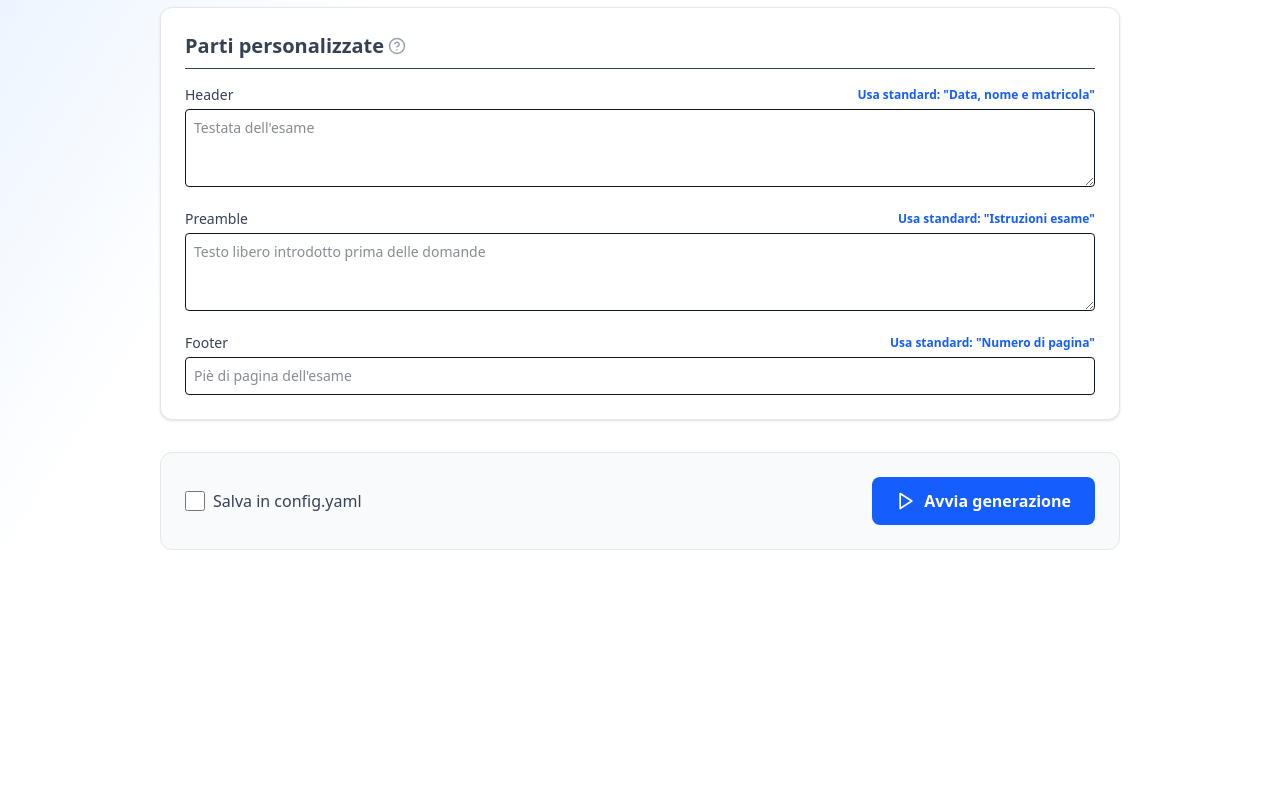
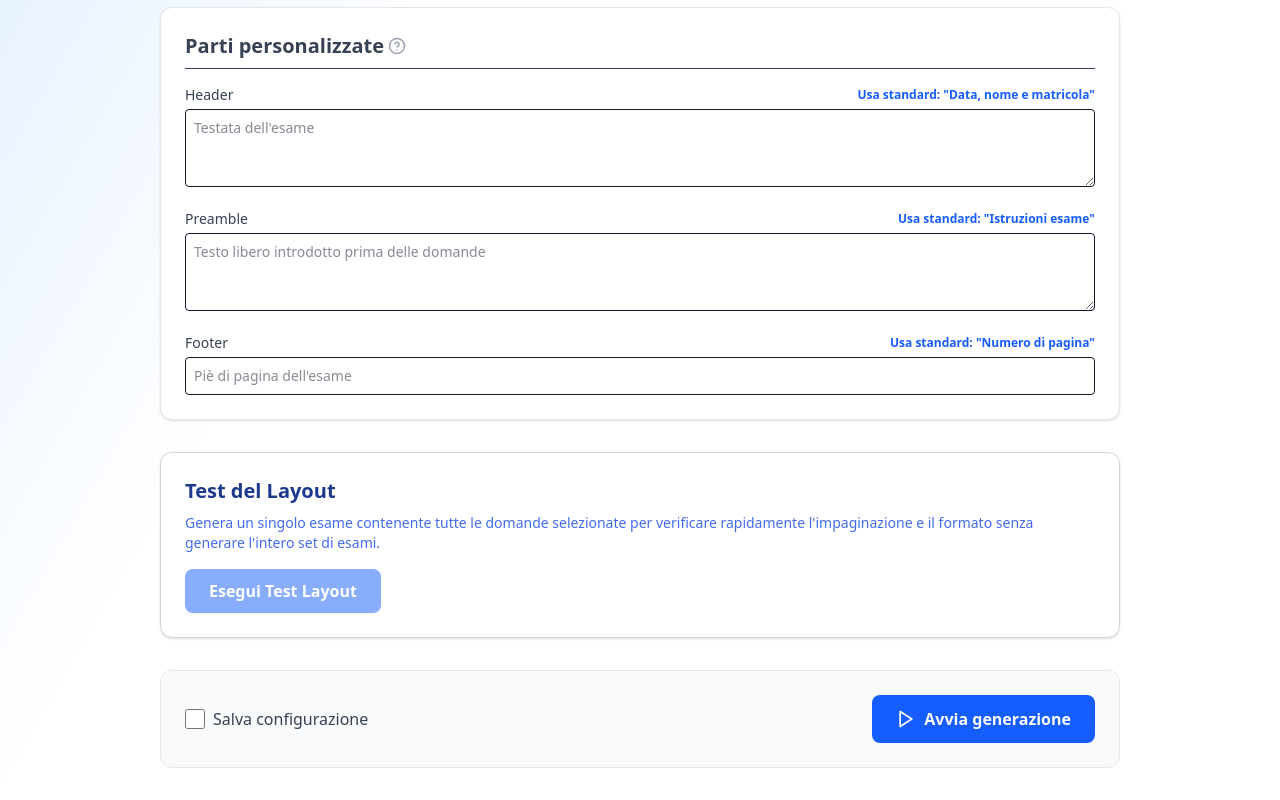
Before and after one commit to andrea-peruzza/OMR-Exams, a React (Vite) app in the folder frontend/: page /generate in a window 1280 px wide. Shown: the part 1434-2234 px from the top of the page. Before the commit the page ends 2016 px from the top, so only its background shows below. Built offline with nearby package versions, Linux system fonts and the light colour scheme; no server answers.

Commit message:
feat(frontend): Aggiungere test del layout e hook
-Aggiunta della sezione per il test del layout con visualizzatore del
pdf generato.
-Aggiunta dell'hook per il controllo di file già esistenti.
-Aggiunto collegamento all'api per il test del layout in client.js

```diff
--- a/frontend/src/api/client.js
+++ b/frontend/src/api/client.js
@@ -43,6 +43,10 @@ export const generateAPI = {
   },
   startGeneration: async (requestData) => {
     const response = await apiClient.post('/api/generate/start', requestData);
+    return response.data;
+  },
+  testLayout: async (requestData) => {
+    const response = await apiClient.post('/api/generate/test-layout', requestData);
     return response.data;
   }
 };
--- a/frontend/src/pages/Generate.jsx
+++ b/frontend/src/pages/Generate.jsx
@@ -1,10 +1,11 @@
 import React, { useState, useEffect } from 'react';
 import { generateAPI } from '../api/client';
-import { Play, Upload, CheckCircle2, AlertCircle, ArrowLeft, FilePlus } from 'lucide-react';
+import { Play, Upload, CheckCircle2, AlertCircle, ArrowLeft, FilePlus, X, FileText } from 'lucide-react';
 import { useNavigate } from 'react-router-dom';
 import PDFPreview from '../components/PDFPreview';
 import BackButton from '../components/BackButton';
 import HelpButton from '../components/HelpButton';
+import { usePrompt } from '../hooks/usePrompt';
 
 export default function Generate() {
   const navigate = useNavigate();
@@ -43,6 +44,13 @@ export default function Generate() {
   const [error, setError] = useState(null);
   const [dataDir, setDataDir] = useState('');
   const [selectedConfig, setSelectedConfig] = useState('');
+
+  const [isTestLoading, setIsTestLoading] = useState(false);
+  const [testPdfUrl, setTestPdfUrl] = useState(null);
+  const [showTestModal, setShowTestModal] = useState(false);
+  const [testOutputPrefix, setTestOutputPrefix] = useState('test_layout');
+
+  const { prompt, PromptModal } = usePrompt();
 
   useEffect(() => {
     loadFiles();
@@ -116,7 +124,7 @@ export default function Generate() {
   const handleStart = async () => {
     let currentPrefix = runtime.output_prefix;
     while (availableFiles.jsons && availableFiles.jsons.includes(`${currentPrefix}.json`)) {
-      const userChoice = window.prompt(`Il file JSON "${currentPrefix}.json" esiste già.\nInserisci un nuovo prefisso per creare un nuovo file, oppure lascia questo per sovrascriverlo (Annulla per fermare):`, currentPrefix);
+      const userChoice = await prompt(`Il file JSON "${currentPrefix}.json" esiste già.\nInserisci un nuovo prefisso per creare un nuovo file, oppure lascia questo per sovrascriverlo (Annulla per fermare):`, currentPrefix);
       if (userChoice === null) {
         return;
       }
@@ -145,7 +153,7 @@ export default function Generate() {
       return latex;
     };
 
-    // Clean up config before sending
+    const getPayloadConfig = () => {
       const payloadConfig = { ...config };
       payloadConfig.header = translateToLatex(payloadConfig.header);
       payloadConfig.preamble = translateToLatex(payloadConfig.preamble);
@@ -155,12 +163,15 @@ export default function Generate() {
       if (!payloadConfig.exam.max_open_questions) delete payloadConfig.exam.max_open_questions;
       if (!payloadConfig.exam.page_limits) delete payloadConfig.exam.page_limits;
 
-    // Process questions mapping
       const mappedQuestions = payloadConfig.questions.filter(q => q.from && q.draw).map(q => ({
         from: q.from,
         draw: parseInt(q.draw, 10)
       }));
       payloadConfig.questions = mappedQuestions.length > 0 ? mappedQuestions : undefined;
+      return payloadConfig;
+    };
+
+    const payloadConfig = getPayloadConfig();
 
     const reqData = {
       config: payloadConfig,
@@ -193,8 +204,83 @@ export default function Generate() {
     }
   };
 
+  const handleTestLayout = async () => {
+    let currentPrefix = testOutputPrefix;
+    while (availableFiles.pdfs && availableFiles.pdfs.includes(`${currentPrefix}.pdf`)) {
+      const userChoice = await prompt(`Il file PDF di test "${currentPrefix}.pdf" esiste già.\nInserisci un nuovo nome per creare un nuovo file, oppure lascia questo per sovrascriverlo (Annulla per fermare):`, currentPrefix);
+      if (userChoice === null) {
+        return;
+      }
+      if (userChoice === currentPrefix) {
+        break;
+      }
+      currentPrefix = userChoice;
+    }
+
+    if (currentPrefix !== testOutputPrefix) {
+      setTestOutputPrefix(currentPrefix);
+    }
+
+    setError(null);
+    setIsTestLoading(true);
+    setTestPdfUrl(null);
+
+    const translateToLatex = (text) => {
+      if (!text) return text;
+      let latex = text;
+      if (!latex.includes('\\thepage')) latex = latex.replace(/Numero di pagina/gi, '\\thepage');
+      if (!latex.includes('\\thedate')) latex = latex.replace(/Data dell'esame/gi, 'Data: \\thedate');
+      if (!latex.includes('\\thestudent')) latex = latex.replace(/Nome del candidato/gi, 'Candidato: \\thestudent');
+      if (!latex.includes('\\thematriculationno')) latex = latex.replace(/Matricola/gi, 'Matricola: \\thematriculationno');
+      latex = latex.replace(/\n/g, ' \\newline ');
+      return latex;
+    };
+
+    const payloadConfig = { ...config };
+    payloadConfig.header = translateToLatex(payloadConfig.header);
+    payloadConfig.preamble = translateToLatex(payloadConfig.preamble);
+    payloadConfig.footer = translateToLatex(payloadConfig.footer);
+
+    if (!payloadConfig.exam.max_questions) delete payloadConfig.exam.max_questions;
+    if (!payloadConfig.exam.max_open_questions) delete payloadConfig.exam.max_open_questions;
+    if (!payloadConfig.exam.page_limits) delete payloadConfig.exam.page_limits;
+
+    const mappedQuestions = payloadConfig.questions.filter(q => q.from && q.draw).map(q => ({
+      from: q.from,
+      draw: parseInt(q.draw, 10)
+    }));
+    payloadConfig.questions = mappedQuestions.length > 0 ? mappedQuestions : undefined;
+
+    try {
+      const reqData = {
+        config: payloadConfig,
+        save_config: false,
+        config_output_name: '',
+        date: runtime.date,
+        is_anonymous: false,
+        output_prefix: currentPrefix,
+        seed: parseInt(runtime.seed, 10) || 42,
+        folded: runtime.folded,
+        rotated: runtime.rotated
+      };
+      const res = await generateAPI.testLayout(reqData);
+      setTestPdfUrl(res.pdf_url);
+    } catch (e) {
+      let errorMsg = e.message;
+      if (e.response?.data?.detail) {
+        errorMsg = typeof e.response.data.detail === 'string'
+          ? e.response.data.detail
+          : JSON.stringify(e.response.data.detail);
+      }
+      setError(errorMsg);
+    } finally {
+      setIsTestLoading(false);
+    }
+  };
+
   return (
     <div className="min-h-screen relative bg-gradient-to-br from-blue-200 via-white to-white">
+      <PromptModal />
       <BackButton />
       <div className="max-w-5xl mx-auto p-8 font-sans">
         <header className="flex justify-between items-center mb-8 border-b pb-4">
@@ -232,9 +318,27 @@ export default function Generate() {
           </div>
         </header>
 
-
+        {showTestModal && testPdfUrl && (
+          <div className="fixed inset-0 z-50 flex items-center justify-center bg-black/60 backdrop-blur-sm p-4">
+            <div className="bg-white rounded-xl shadow-2xl w-full max-w-5xl h-[90vh] flex flex-col overflow-hidden">
+              <div className="flex justify-between items-center px-6 py-4 border-b bg-gray-50">
+                <h3 className="text-xl font-bold text-gray-800">Test del Layout - Anteprima</h3>
+                <button
+                  onClick={() => setShowTestModal(false)}
+                  className="p-2 bg-gray-200 hover:bg-gray-300 rounded-full transition-colors"
+                >
+                  <X size={24} className="text-gray-700" />
+                </button>
+              </div>
+              <div className="flex-1 overflow-auto bg-gray-100 p-6">
+                <PDFPreview url={testPdfUrl} title="Layout Test" />
+              </div>
+            </div>
+          </div>
+        )}
 
       <div className="space-y-8">
+
         {/* Sezione Impostazioni esame */}
         <section className="group bg-white p-6 rounded-xl shadow-sm border border-gray-200 hover:border-blue-400 hover:shadow-md transition-all flex flex-col">
           <h2 className="text-xl font-semibold mb-4 text-gray-700 border-b pb-2">Impostazioni esame</h2>
@@ -541,6 +645,43 @@ export default function Generate() {
           </div>
         </section>
 
+        {/* Test del Layout */}
+        <section className="group bg-white p-6 rounded-xl shadow-sm border border-gray-300 hover:border-blue-400 hover:shadow-md transition-all flex flex-col md:flex-row justify-between items-center gap-6">
+          <div className="flex-1">
+            <h2 className="text-xl font-semibold mb-2 text-blue-900">Test del Layout</h2>
+            <p className="text-blue-700/80 mb-4 text-sm">
+              Genera un singolo esame contenente tutte le domande selezionate per verificare rapidamente l'impaginazione e il formato senza generare l'intero set di esami.
+            </p>
+            <button
+              onClick={handleTestLayout}
+              disabled={isTestLoading || (config.questions.filter(q => q.draw > 0).length === 0)}
+              className="px-6 py-2.5 bg-blue-600 text-white rounded-lg font-semibold shadow-sm hover:bg-blue-700 focus:ring-4 focus:ring-blue-300 transition-all disabled:opacity-50 disabled:cursor-not-allowed flex items-center gap-2"
+            >
+              {isTestLoading ? (
+                <>
+                  <div className="w-5 h-5 border-2 border-white/30 border-t-white rounded-full animate-spin"></div>
+                  Generazione test...
+                </>
+              ) : (
+                'Esegui Test Layout'
+              )}
+            </button>
+          </div>
+
+          {testPdfUrl && (
+            <div
+              onClick={() => setShowTestModal(true)}
+              className="cursor-pointer group/card shrink-0 w-32 h-40 bg-white border-2 border-dashed border-blue-300 rounded-xl flex flex-col items-center justify-center gap-2 hover:border-blue-500 hover:bg-blue-50 transition-all shadow-sm relative overflow-hidden"
+            >
+              <div className="absolute inset-0 bg-blue-600/10 opacity-0 group-hover/card:opacity-100 transition-opacity flex items-center justify-center">
+                <span className="bg-blue-600 text-white text-xs px-3 py-1 rounded-full font-medium shadow-sm">Apri test</span>
+              </div>
+              <FileText className="text-red-500" size={40} />
+              <span className="text-xs font-semibold text-gray-500 text-center px-2 break-all">{testOutputPrefix}.pdf</span>
+            </div>
+          )}
+        </section>
+
         {/* Submit */}
         {(!taskId || (progress && (progress.completed || progress.error)) || error) && (
           <div className="flex items-center justify-between bg-gray-50 p-6 rounded-xl border border-gray-200">
@@ -549,7 +690,7 @@ export default function Generate() {
                 <input type="checkbox" className="mr-2 h-5 w-5" checked={runtime.save_config} onChange={e => {
                   setRuntime({...runtime, save_config: e.target.checked, config_output_name: e.target.checked ? (runtime.config_output_name || selectedConfig || `${runtime.output_prefix}_config.yaml`) : ''});
                 }} />
-                <label className="font-medium text-gray-700">Salva in config.yaml</label>
+                <label className="font-medium text-gray-700">Salva configurazione</label>
               </div>
               {runtime.save_config && (
                 <div className="flex items-center">
```
Lines whose indentation alone changed are shown as unchanged.
